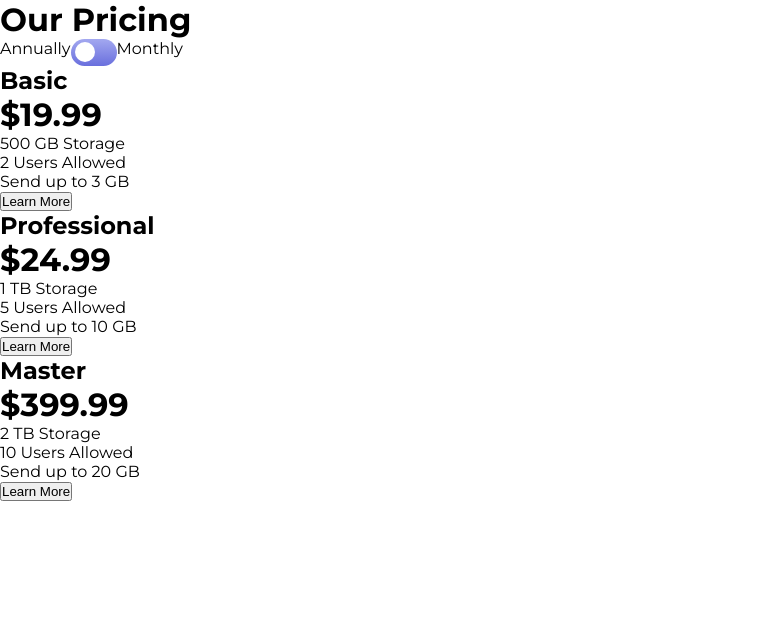
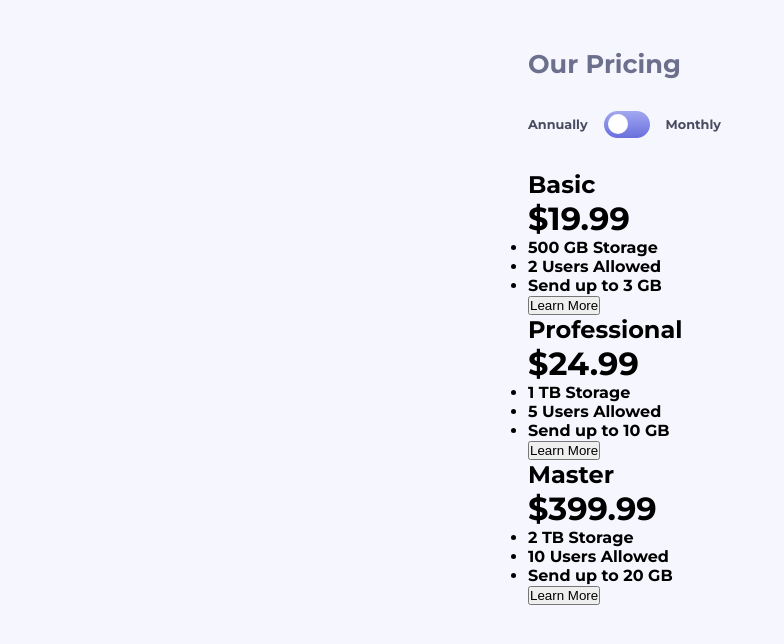
Before and after one commit to isugwoke/Pricing-component-with-toggle, a plain HTML site: page index.html in a window 1280 px wide. Shown: the whole page, without its empty margins (0-784 px from the left). Drawn offline with Linux system fonts and the light colour scheme.

Commit message:
styled the 'Pricing' Area

```diff
--- a/assets/css/style.css
+++ b/assets/css/style.css
@@ -7,9 +7,30 @@
 }
 
 body{
+    background-color: hsl(240, 78%, 98%);
     font-family: 'Montserrat', sans-serif;
-    /* font-weight: 700; */
+    font-weight: 700;
 
+}
+
+.container{
+    display: flex;
+    flex-direction: column;
+    max-width: 20rem;
+    margin: 0 auto;
+    padding: 3rem;
+}
+
+.pricing{
+    color: hsl(233, 13%, 49%);
+    font-size: 1.6rem;
+}
+.toggle-container{
+    margin: 2rem 0;
+    display: flex;
+    align-items: center;
+    color: hsl(232, 13%, 33%);
+    font-size: 0.8rem;
 }
 
 /* Toggle button */
@@ -18,6 +39,7 @@ body{
     display: inline-block;
     width: 46px;
     height: 27px;
+    margin: 0 1rem;
 }
 
 .toggle-btn input {
@@ -51,15 +73,6 @@ body{
     -webkit-transition: .4s;
     transition: .4s;
 }
-
-input:checked + .toggle-slider {
-    /* background-color: #2196F3; */
-}
-
-input:focus + .toggle-slider {
- /* box-shadow: 0 0 1px #2196F3; */
-}
-
 input:checked + .toggle-slider:before {
     -webkit-transform: translateX(18px);
     -ms-transform: translateX(18px);
--- a/index.html
+++ b/index.html
@@ -11,7 +11,7 @@
 </head>
 <body>
   <div class="container">
-    <h1>Our Pricing</h1>
+    <h1 class="pricing">Our Pricing</h1>
     <div class="toggle-container">
       <!-- toggle button -->
       Annually<label class="toggle-btn">
```
